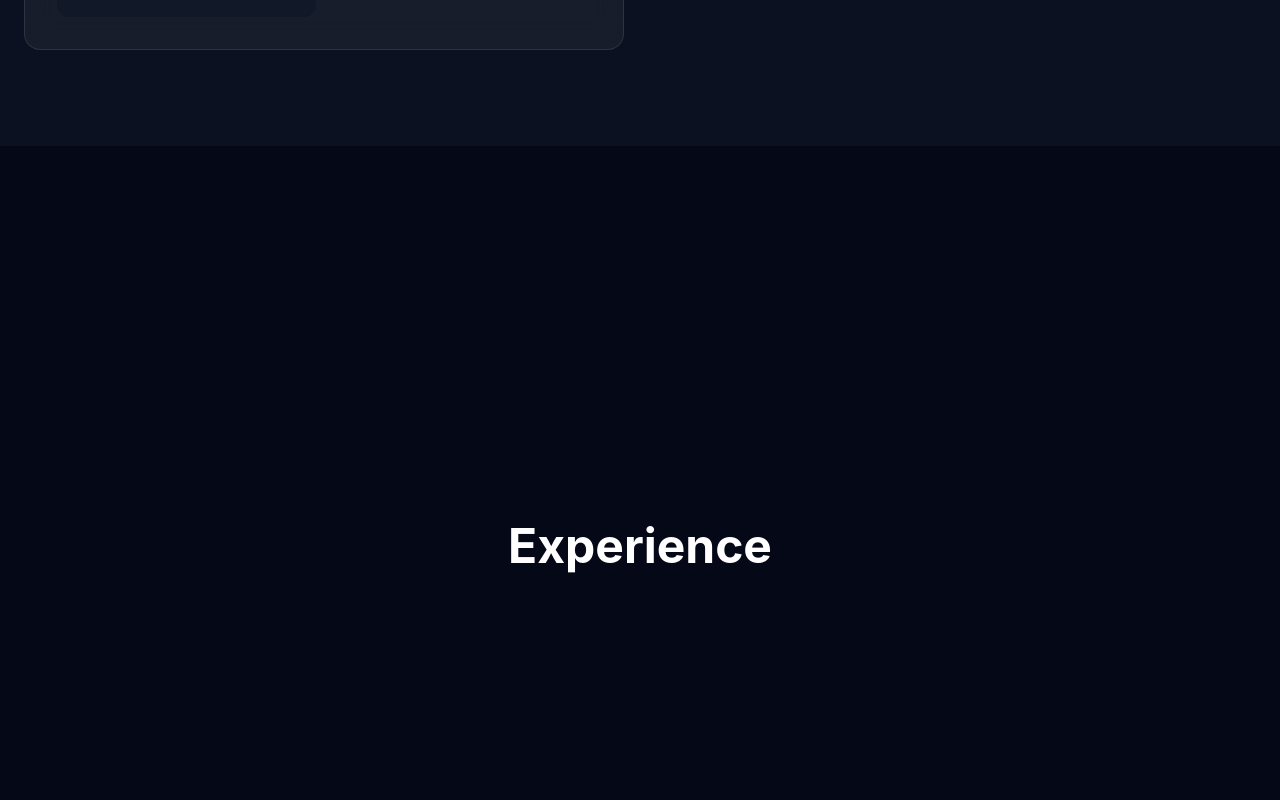
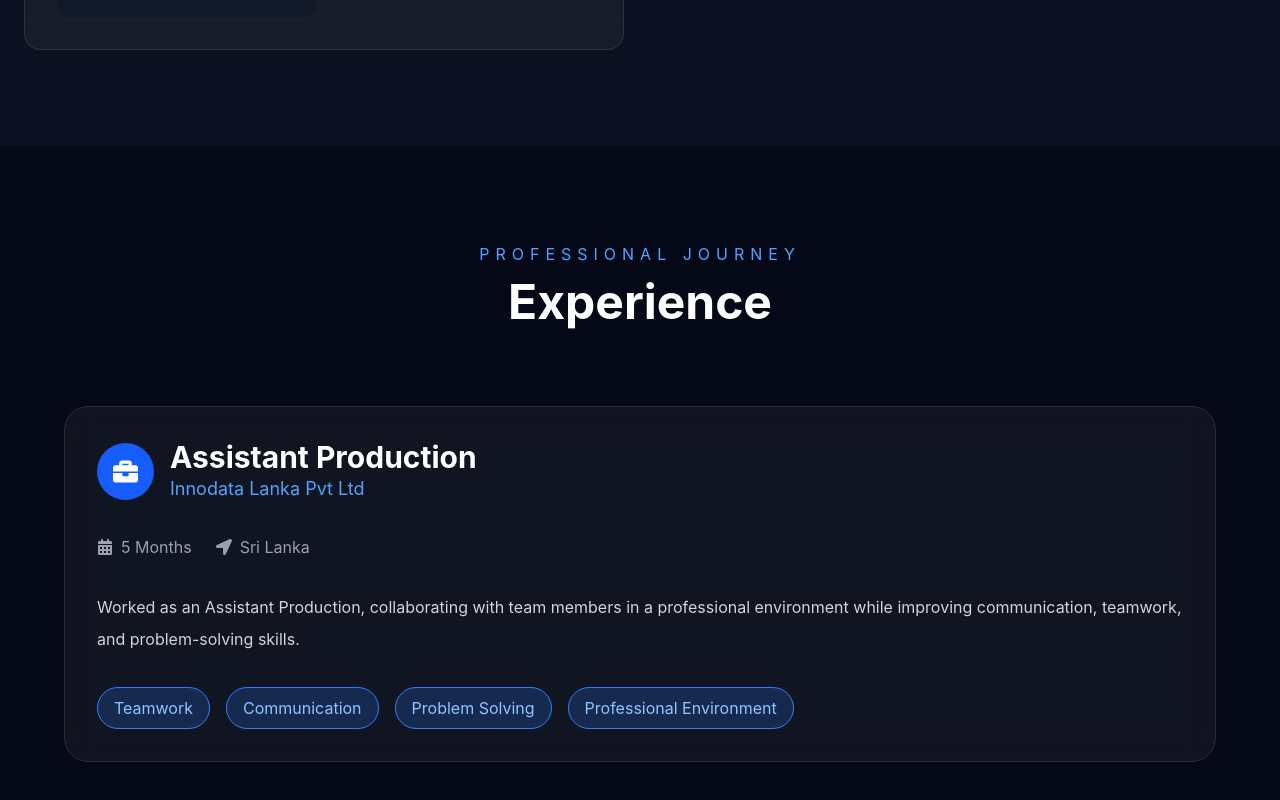
Before and after one commit to MilanAlgama/Milan-Algama, a React (Vite) app: page / in a window 1280 px wide. Shown: the part 3756-4556 px from the top of the page. Built offline with nearby package versions, Linux system fonts and the light colour scheme.

Commit message:
Enter the Experiences I got

```diff
--- a/src/components/Experience.jsx
+++ b/src/components/Experience.jsx
@@ -1,10 +1,112 @@
+import { motion } from "framer-motion";
+import { FaBriefcase, FaCalendarAlt, FaLocationArrow } from "react-icons/fa";
+import portfolioData from "../data/portfolioData";
+
 function Experience() {
   return (
     <section
       id="experience"
-      className="min-h-screen flex items-center justify-center"
+      className="min-h-screen bg-[#050816] py-24 px-6"
     >
-      <h2 className="text-5xl font-bold">Experience</h2>
+      <div className="max-w-6xl mx-auto">
+
+        <motion.div
+          initial={{ opacity: 0, y: 40 }}
+          whileInView={{ opacity: 1, y: 0 }}
+          transition={{ duration: .6 }}
+          viewport={{ once: true }}
+          className="text-center"
+        >
+          <p className="uppercase tracking-[6px] text-blue-400">
+            Professional Journey
+          </p>
+
+          <h2 className="text-5xl font-bold mt-3">
+            Experience
+          </h2>
+        </motion.div>
+
+        <div className="mt-20">
+
+          {portfolioData.experience.map((job, index) => (
+
+            <motion.div
+
+              key={index}
+
+              initial={{ opacity: 0, y: 60 }}
+
+              whileInView={{ opacity: 1, y: 0 }}
+
+              transition={{
+                duration: .6,
+                delay: index * .2
+              }}
+
+              viewport={{ once: true }}
+
+              className="bg-white/5 backdrop-blur-lg border border-white/10 rounded-3xl p-8 hover:border-blue-500 hover:shadow-[0_0_40px_rgba(59,130,246,0.35)] transition-all duration-300"
+
+            >
+
+              <div className="flex items-center gap-4">
+
+                <div className="bg-blue-600 p-4 rounded-full">
+                  <FaBriefcase size={25} />
+                </div>
+
+                <div>
+                  <h3 className="text-3xl font-bold">
+                    {job.position}
+                  </h3>
+
+                  <p className="text-blue-400 text-lg">
+                    {job.company}
+                  </p>
+                </div>
+
+              </div>
+
+              <div className="flex flex-wrap gap-6 mt-8 text-gray-400">
+
+                <div className="flex items-center gap-2">
+                  <FaCalendarAlt />
+                  {job.duration}
+                </div>
+
+                <div className="flex items-center gap-2">
+                  <FaLocationArrow />
+                  {job.location}
+                </div>
+
+              </div>
+
+              <p className="mt-8 text-gray-300 leading-8">
+                {job.description}
+              </p>
+
+              <div className="flex flex-wrap gap-4 mt-8">
+
+                {job.technologies.map((tech) => (
+
+                  <span
+                    key={tech}
+                    className="px-4 py-2 rounded-full bg-blue-500/20 border border-blue-500 text-blue-300 hover:bg-blue-500 hover:text-white transition"
+                  >
+                    {tech}
+                  </span>
+
+                ))}
+
+              </div>
+
+            </motion.div>
+
+          ))}
+
+        </div>
+
+      </div>
     </section>
   );
 }
--- a/src/data/portfolioData.js
+++ b/src/data/portfolioData.js
@@ -79,6 +79,26 @@ const portfolioData = {
     ]
   }
 ],
+
+experience: [
+  {
+    company: "Innodata Lanka Pvt Ltd",
+    position: "Assistant Production",
+    duration: "5 Months",
+    location: "Sri Lanka",
+
+    description:
+      "Worked as an Assistant Production, collaborating with team members in a professional environment while improving communication, teamwork, and problem-solving skills.",
+
+    technologies: [
+      "Teamwork",
+      "Communication",
+      "Problem Solving",
+      "Professional Environment",
+    ],
+  },
+],
+
 };
 
 export default portfolioData;
```
